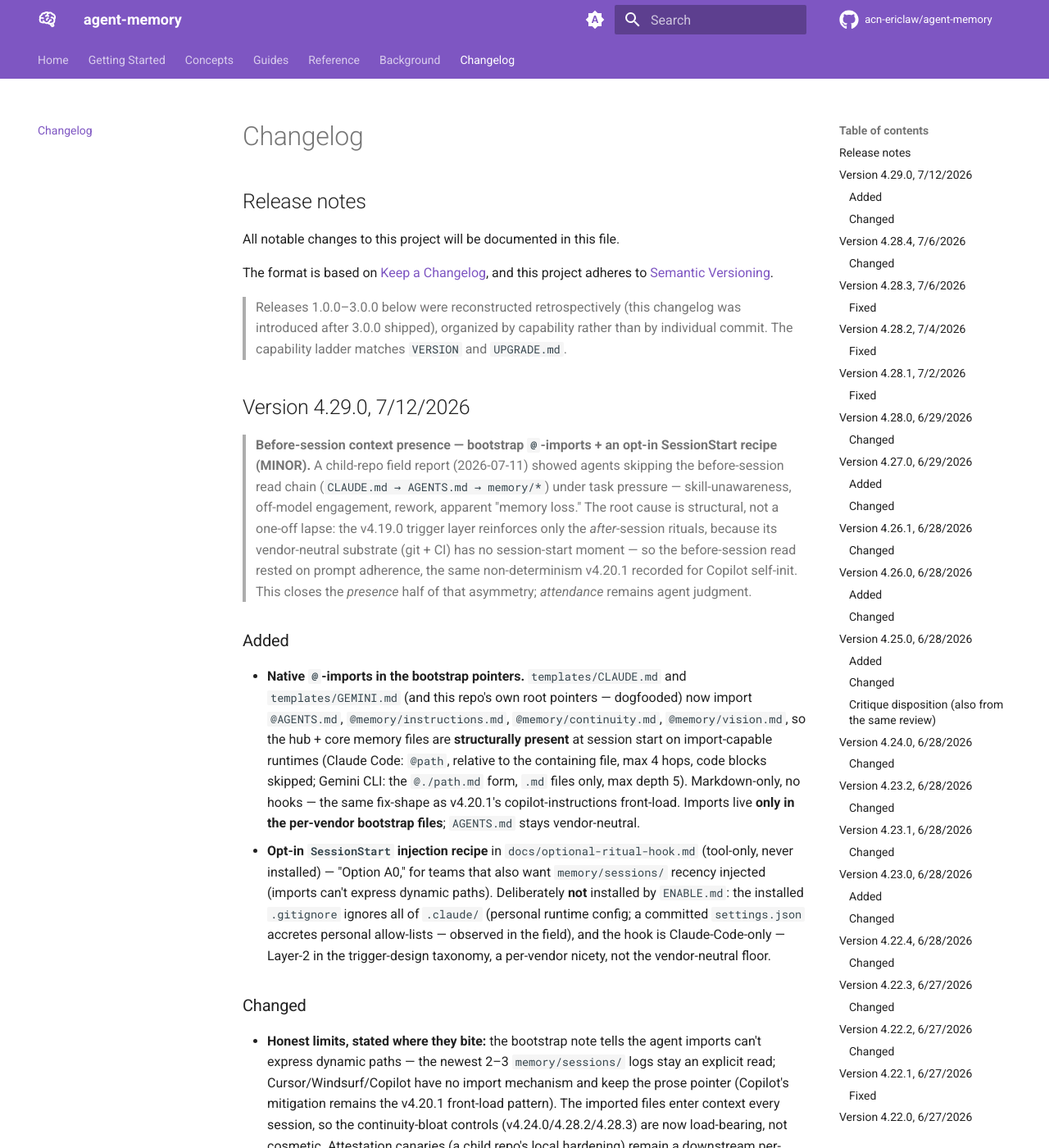
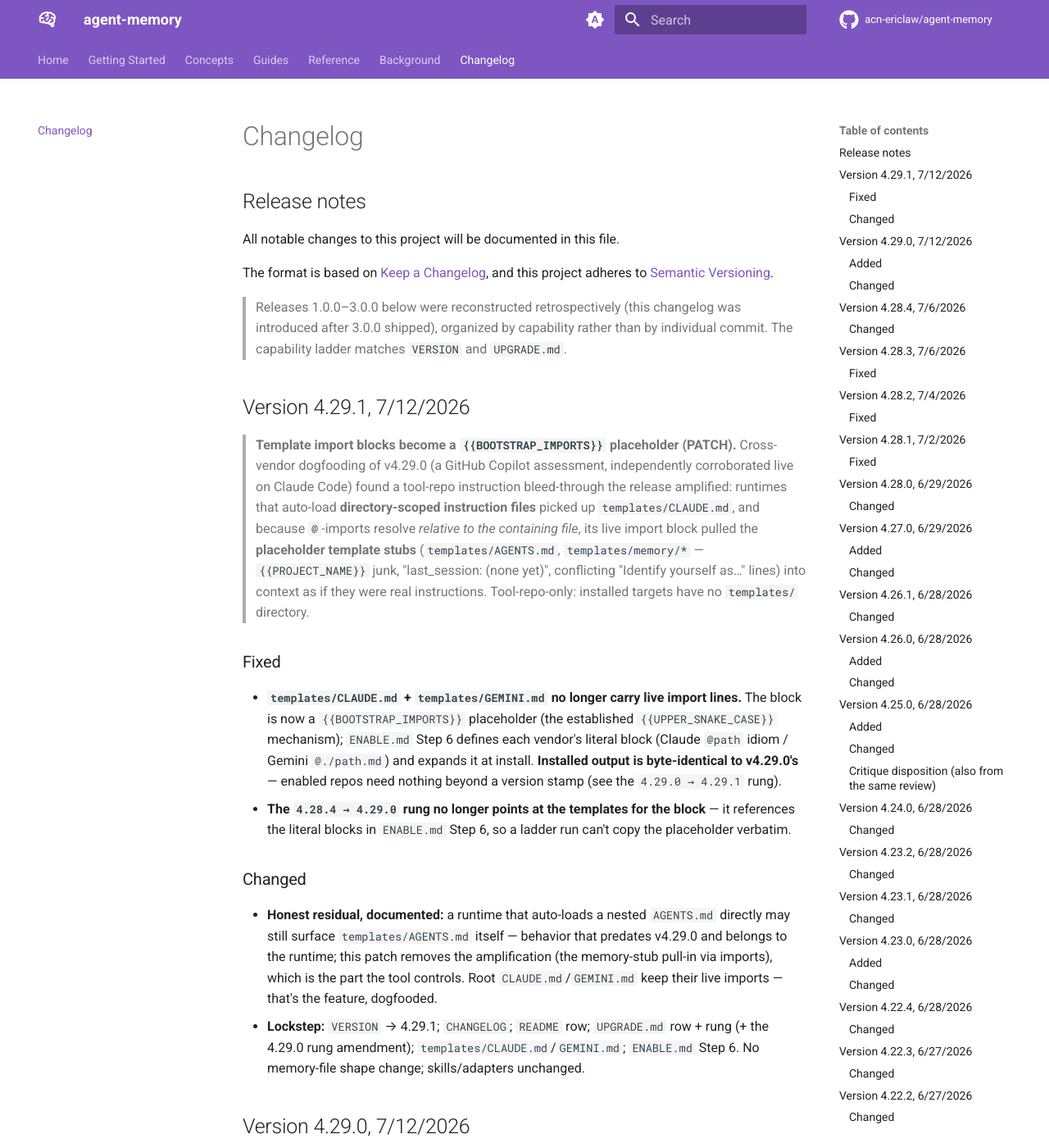
Before and after one commit to acn-ericlaw/agent-memory, an MkDocs documentation site: the page built from docs/changelog.md, in a window 1280 px wide and 1400 px high. Shown: the whole window at 82% size. Built offline with MkDocs 1.6.1 and Material for MkDocs 9.7.7, drawn with Linux system fonts in a browser that asks for light colours; comment, search, counter and statistics services are not loaded.

Commit message:
fix(templates): import blocks become {{BOOTSTRAP_IMPORTS}} placeholder (v4.29.1)
Runtimes that auto-load directory-scoped instruction files picked up
templates/CLAUDE.md in the tool repo; its live @-imports (relative to
the containing file) pulled the placeholder template stubs into context
as instructions. Found by a Copilot assessment of v4.29.0, corroborated
live on Claude Code. ENABLE.md Step 6 now defines the per-vendor
literal blocks and expands the placeholder at install — installed
output byte-identical to v4.29.0. Targets: version-stamp only.

Co-Authored-By: Claude Code <noreply@anthropic.com>

```diff
--- a/CHANGELOG.md
+++ b/CHANGELOG.md
@@ -10,6 +10,35 @@ and this project adheres to [Semantic Versioning](https://semver.org/spec/v2.0.0
 > Releases 1.0.0–3.0.0 below were reconstructed retrospectively (this changelog was
 > introduced after 3.0.0 shipped), organized by capability rather than by individual
 > commit. The capability ladder matches `VERSION` and `UPGRADE.md`.
+
+## Version 4.29.1, 7/12/2026
+
+> **Template import blocks become a `{{BOOTSTRAP_IMPORTS}}` placeholder (PATCH).** Cross-vendor
+> dogfooding of v4.29.0 (a GitHub Copilot assessment, independently corroborated live on Claude Code)
+> found a tool-repo instruction bleed-through the release amplified: runtimes that auto-load
+> **directory-scoped instruction files** picked up `templates/CLAUDE.md`, and because `@`-imports
+> resolve *relative to the containing file*, its live import block pulled the **placeholder template
+> stubs** (`templates/AGENTS.md`, `templates/memory/*` — `{{PROJECT_NAME}}` junk, "last_session:
+> (none yet)", conflicting "Identify yourself as…" lines) into context as if they were real
+> instructions. Tool-repo-only: installed targets have no `templates/` directory.
+
+### Fixed
+- **`templates/CLAUDE.md` + `templates/GEMINI.md` no longer carry live import lines.** The block is
+  now a `{{BOOTSTRAP_IMPORTS}}` placeholder (the established `{{UPPER_SNAKE_CASE}}` mechanism);
+  `ENABLE.md` Step 6 defines each vendor's literal block (Claude `@path` idiom / Gemini `@./path.md`)
+  and expands it at install. **Installed output is byte-identical to v4.29.0's** — enabled repos need
+  nothing beyond a version stamp (see the `4.29.0 → 4.29.1` rung).
+- **The `4.28.4 → 4.29.0` rung no longer points at the templates for the block** — it references the
+  literal blocks in `ENABLE.md` Step 6, so a ladder run can't copy the placeholder verbatim.
+
+### Changed
+- **Honest residual, documented:** a runtime that auto-loads a nested `AGENTS.md` directly may still
+  surface `templates/AGENTS.md` itself — behavior that predates v4.29.0 and belongs to the runtime;
+  this patch removes the amplification (the memory-stub pull-in via imports), which is the part the
+  tool controls. Root `CLAUDE.md`/`GEMINI.md` keep their live imports — that's the feature, dogfooded.
+- **Lockstep:** `VERSION` → 4.29.1; `CHANGELOG`; `README` row; `UPGRADE.md` row + rung (+ the 4.29.0
+  rung amendment); `templates/CLAUDE.md`/`GEMINI.md`; `ENABLE.md` Step 6. No memory-file shape change;
+  skills/adapters unchanged.
 
 ## Version 4.29.0, 7/12/2026
 
```
Also changed, not shown: ENABLE.md (+26 -2 lines), README.md (+1 -1 lines), UPGRADE.md (+33 -3 lines), templates/CLAUDE.md (+1 -4 lines), templates/GEMINI.md (+1 -4 lines), 1 other file.
